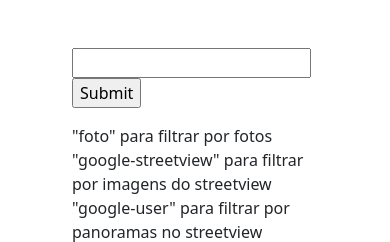
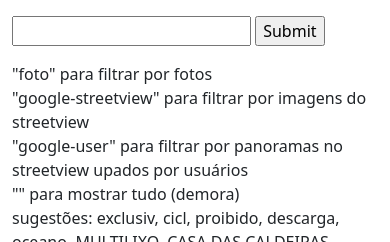
Before and after one commit to Gustavo-Rubo/maquininha, a Flask app: page / in a window 390 px wide. Shown: the top 242 px of the page. Run offline with Flask 3, Linux system fonts and the light colour scheme.

Commit message:
layout changes

```diff
--- a/webapp/app.py
+++ b/webapp/app.py
@@ -58,10 +58,10 @@ def index():
             res = db[[str.lower(text) in str.lower(
                 ' '.join(d['ocr'])) for d in db]]
 
-            # for r in res:
-            #     with open(path.join('thumbs', r['file']), 'rb') as f:
-            #         thumb = f.read()
-            #         r['thumb_data'] = str(base64.b64encode(thumb))
+        for r in res:
+            with open(path.join('thumbs', r['originalfilepath']), 'rb') as f:
+                thumb = f.read()
+                r['thumb_data'] = str(base64.b64encode(thumb))
 
         return jsonify(list(res))
 
--- a/webapp/templates/index.html
+++ b/webapp/templates/index.html
@@ -8,6 +8,13 @@
    integrity="sha384-HwwvtgBNo3bZJJLYd8oVXjrBZt8cqVSpeBNS5n7C8IVInixGAoxmnlMuBnhbgrkm" crossorigin="anonymous"></script>
 
 <script type="text/javascript">
+   function ellipsis(text, maxLength) {
+      if (text.length > maxLength) {
+         return text.substring(0, maxLength) + '...';
+      }
+      return text;
+   }
+
    window.onload = function () {
       // https://stackoverflow.com/questions/16245767/creating-a-blob-from-a-base64-string-in-javascript
       const b64toBlob = (b64Data, contentType = '', sliceSize = 512) => {
@@ -53,13 +60,13 @@
          markers.clearLayers();
          myJson.forEach(function (item, index) {
             var marker = L.marker([item.lat, item.long]);
-            // var blob = b64toBlob(item['thumb_data'].slice(2, -1), { type: 'image/jpg' })
-            // var thumb_url = URL.createObjectURL(blob);
+            var blob = b64toBlob(item['thumb_data'].slice(2, -1), { type: 'image/jpg' })
+            var thumb_url = URL.createObjectURL(blob);
 
-            // marker.bindPopup("<div><a href='image/" + item['file'] + "'>" +
-            //    "<img class='marker_img' src='" + thumb_url + "'></a>" +
-            //    "<p>" + item["ocr"].join('; ') + '</p></div>');
-            marker.bindPopup("<div><p>" + item["ocr"].join('; ') + '</p></div>');
+            marker.bindPopup("<div><a href='image/" + item['originalfilepath'] + "'>" +
+               "<img class='marker_img' src='" + thumb_url + "'></a>" +
+               "<p>" + ellipsis(item["description"].join('; '), 100) + '</p></div>');
+            // marker.bindPopup("<div><p>" + item["description"].join('; ') + '</p></div>');
             markers.addLayer(marker);
          });
          return false
@@ -67,9 +74,9 @@
    }
 </script>
 
-<div class="container">
-   <div class="row h-100 m-5">
-      <div class="col-md-4">
+<div class="container-fluid p-0">
+   <div class="row h-100 m-0">
+      <div class="col-md-4 mt-3">
          <form id="frm1" name="frm1" method="post">
             <input type="text" id="search" name="search">
             <input type="submit" value="Submit">
@@ -85,9 +92,13 @@
          </br>
          <div class="justify-end"><a href='https://github.com/Gustavo-Rubo/maquininha/tree/json_db'>git</a></div>
       </div>
-      <div class="col-md-8" id="map"></div>
+
+      <div class="col-md-8 h-100 p-0 m-0" id="map"></div>
    </div>
 </div>
+
+
+
 
 <style>
    #map {
```
